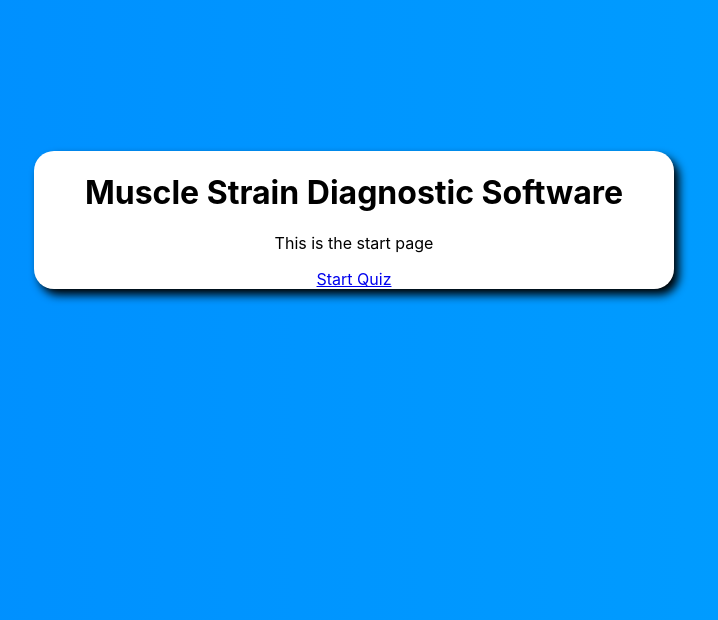
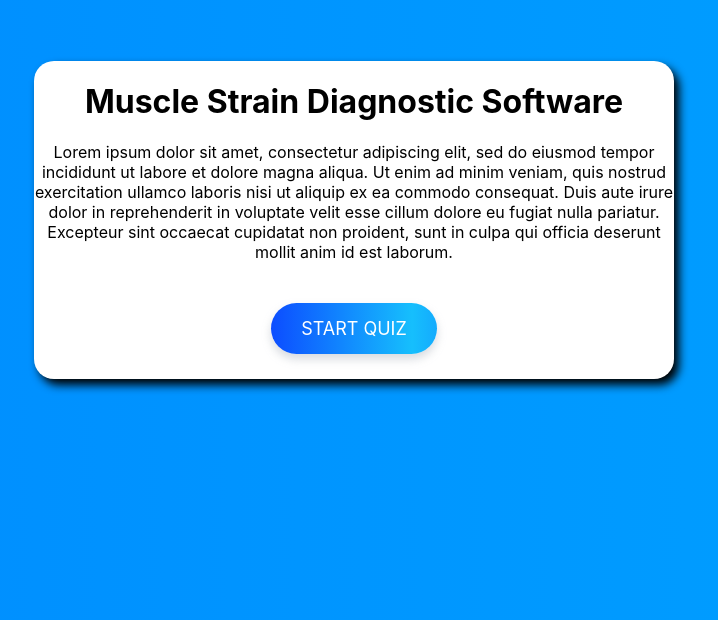
Before and after one commit to lachydriver/knotspot, a React (Create React App) app: page / in a window 1280 px wide. Shown: the part 180-800 px from the top of the page, without its empty margins (286-1004 px from the left). Built offline with nearby package versions, Linux system fonts and the light colour scheme.

Commit message:
added react-router, worked on splash page

```diff
--- a/package.json
+++ b/package.json
@@ -5,6 +5,8 @@
   "dependencies": {
     "react": "^16.8.6",
     "react-dom": "^16.8.6",
+    "react-router": "^5.0.1",
+    "react-router-dom": "^5.0.1",
     "react-scripts": "3.0.1"
   },
   "scripts": {
--- a/src/App.js
+++ b/src/App.js
@@ -1,15 +1,20 @@
 import React from 'react';
 import Start from './components/start';
+import { BrowserRouter as Router, Route, Link, Switch } from "react-router-dom";
 import './App.css';
 import './styles.css';
 
 function App() {
   return (
+    <Router>
     <div className="App">
       <div className="container">
-      <Start/>
+        <Switch>
+        <Route path="/" exact component={Start}/>
+        </Switch>
       </div>
     </div>
+    </Router>
   );
 }
 
--- a/src/components/start.jsx
+++ b/src/components/start.jsx
@@ -1,12 +1,13 @@
 import React from "react";
+import { Link } from 'react-router-dom';
 
 class Start extends React.Component {
   render() {
     return (
       <div className="start">
         <h1>Muscle Strain Diagnostic Software</h1>
-        <p>This is the start page</p>
-        <a class="start-button" href="#">Start Quiz</a>
+        <p>Lorem ipsum dolor sit amet, consectetur adipiscing elit, sed do eiusmod tempor incididunt ut labore et dolore magna aliqua. Ut enim ad minim veniam, quis nostrud exercitation ullamco laboris nisi ut aliquip ex ea commodo consequat. Duis aute irure dolor in reprehenderit in voluptate velit esse cillum dolore eu fugiat nulla pariatur. Excepteur sint occaecat cupidatat non proident, sunt in culpa qui officia deserunt mollit anim id est laborum.</p>
+        <Link to="/quiz" className="start-button">Start Quiz</Link>
       </div>
     );
   }
--- a/src/styles.css
+++ b/src/styles.css
@@ -55,3 +55,32 @@
     display: flex;
     align-items: center;
   }
+
+@keyframes gradient {
+    0% { background-position: 70% 70% }
+  100% { background-position: 0% 0% }
+  }
+
+.start-button {
+    font-size: 18px;
+    padding: 15px 30px;
+    margin: 25px;
+    border-radius: 30px;
+    text-decoration: none;
+    display: inline-block;
+    text-transform: uppercase;
+    background-color: #fff;
+    border: 0;
+    outline: 0;
+    box-shadow: 0 5px 10px 0 rgba(205, 209, 215, 0.8);
+    background: linear-gradient(to right, rgb(12, 77, 255), #16BFFD, rgb(12, 77, 255), #16BFFD, rgb(12, 77, 255));
+    background-size: 340% 340%;
+    color: white;
+    transition-duration: 0.3s;
+    transition-property: transform;
+}
+
+.start-button:hover {
+    animation: gradient 5s linear infinite;
+    transform: scale(1.1);
+}
```
Also changed, not shown: 1 other file (tests, documents, lock files or other folders).
